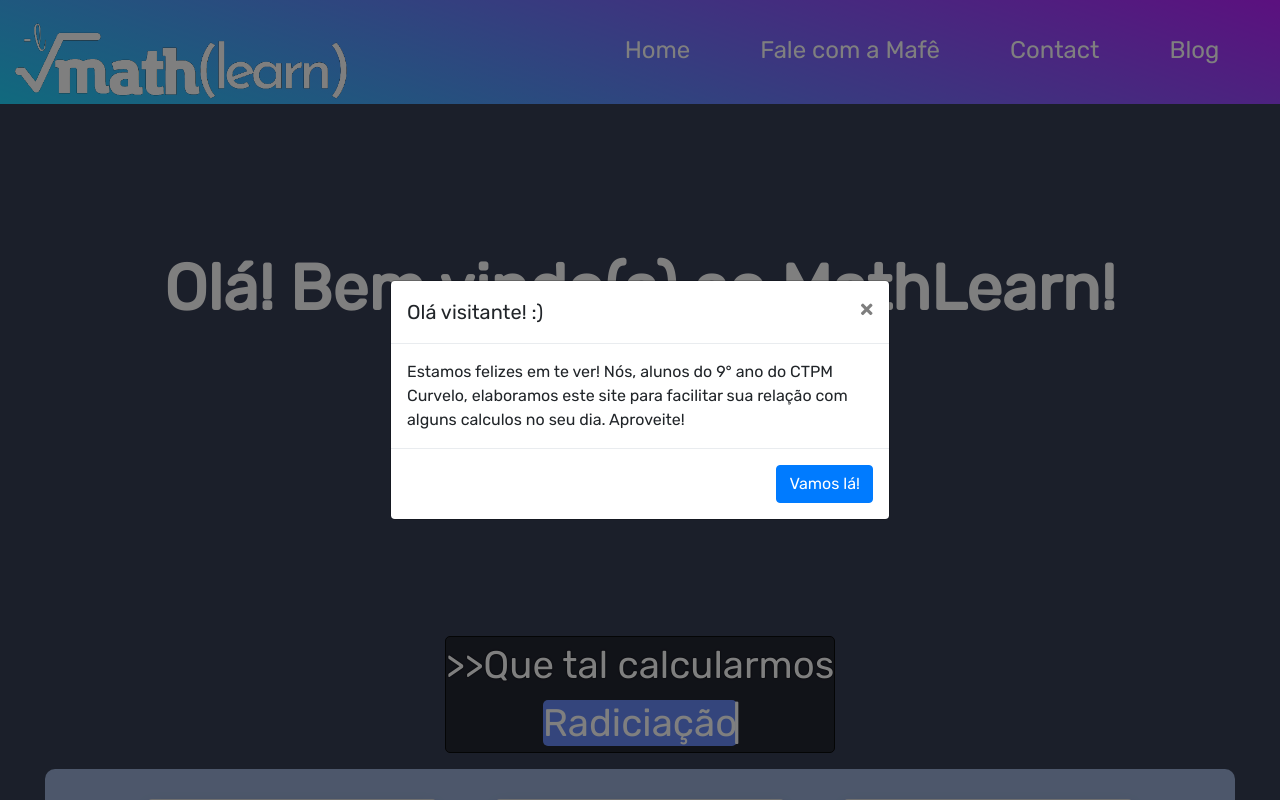
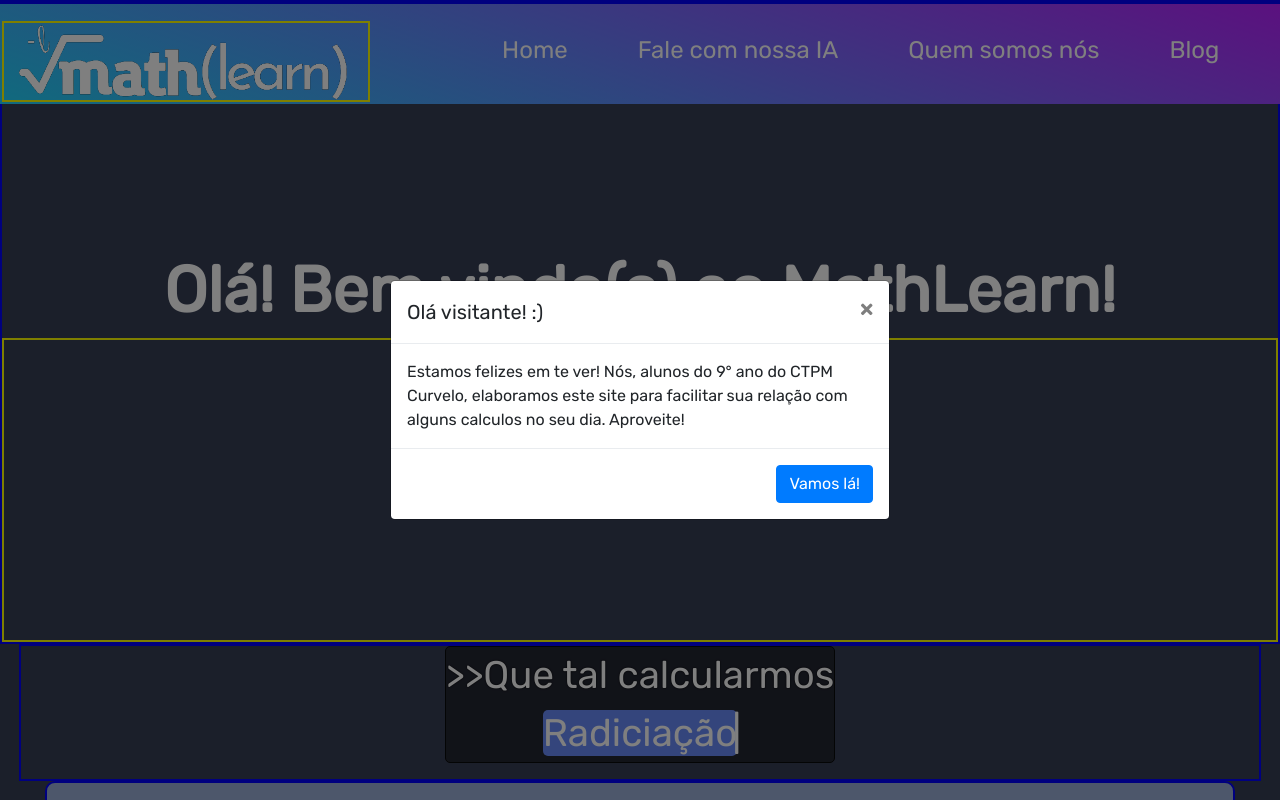
Before and after one commit to guiaraujoreal/calculapramim, a PHP site: page /php/pages/index.php in a window 1280 px wide. Run offline with PHP 8.4, Linux system fonts and the light colour scheme; some libraries are stand-ins or nearby versions.

Commit message:
alteracao de recursos

```diff
--- a/js/animate_bot.js
+++ b/js/animate_bot.js
@@ -2,6 +2,6 @@ document.addEventListener('DOMContentLoaded',() =>{
     new TypeIt("#titulo_page", {
         speed:30,
         loop: false
-    }).type('Olá! Sou a Mafê, sua assistente matemática virtual . Em que posso te ajudar? ',{delay:900})
+    }).type('Olá! Sou a Inteligência Artificial do MathLearn. Em que posso te ajudar? ',{delay:900})
     .go()
 })
--- a/php/includes/cabecalho.php
+++ b/php/includes/cabecalho.php
@@ -14,8 +14,8 @@
         <nav class="nav" id="nav">
             <ul>
                 <li><a href="../pages/index.php">Home</a></li>
-                <li><a href="../pages/bot.php">Fale com a Mafê</a></li>
-                <li><a href="#">Contact</a></li>
+                <li><a href="../pages/bot.php">Fale com nossa IA</a></li>
+                <li><a href="#">Quem somos nós</a></li>
                 <li><a href="#">Blog</a></li>
             </ul>
         </nav>
@@ -27,8 +27,8 @@
         <nav class="nav02">
           <ul>
               <li><a class="item_menu" href="../pages/index.php">Home</a></li>
-              <li><a class="item_menu" href="../pages/bot.php">Fale com a Mafê</a></li>
-              <li><a class="item_menu" href="#">Contact</a></li>
+              <li><a class="item_menu" href="../pages/bot.php">Fale com nossa IA</a></li>
+              <li><a class="item_menu" href="#">Quem somos nós</a></li>
               <li><a class="item_menu" href="#">Blog</a></li>
           </ul>
       </nav>
--- a/php/includes/rodape.php
+++ b/php/includes/rodape.php
@@ -1,4 +1,19 @@
 <link rel="stylesheet" href="../../style/cabecalho-rodape.css">
-<div id="rodape" class="container">
-    <p id="copy">&copy; 2023 Meu Site</p>
+
+<div id="tags_footer" class="container-fluid">
+    <div class="row">
+        <div id="col-1_footer" class="col">
+            <div class="col"><img id="logo_footer" src="../../imgs/logo.png" alt="logotipo"></div>
+            <div class="col">Teste test teste</div>
+        </div>
+    </div>
 </div>
+
+<div id="rodape" class="container-fluid">
+    <div class="row">
+        <div class="col">
+            <p class="copy">&copy;Copyright (2023) - Todos o direitos reservados.</p>
+            <p class="copy"><b>Desenvolvido por João Guilherme</b></p>
+        </div>
+    </div>
+</div>
--- a/php/pages/bot.php
+++ b/php/pages/bot.php
@@ -65,11 +65,11 @@
                 $resposta = '';
                 echo '<div id="resp_geral" class="col col-sm-11 col-md-5 col-11">
                 <div id="area_sub">
-                <div class="label_ label_math"><p class="tag_sub"><b>👤Você enviou:</b></p></div>
+                <div class="label_ label_math"><p class="tag_sub"><b><img class="img_user_response" src="../../imgs/user_img_response.png"> Você enviou:</b></p></div>
                         <div  name="resposta" class="" id="box_resposta_sub">>> '. $texto . '</div>
                         </div>
                 <div id="area_resp">
-                        <div class="label_ label_math"><p class="tag_math"><b>🤖Mafê:</b></p></div>
+                        <div class="label_ label_math"><p class="tag_math"><b>IA:</b></p></div>
                         <div  name="resposta" class="" id="box_resposta">';
 
                 foreach ($paragrafo as $paragrafo) {
@@ -86,7 +86,7 @@
                 <div id="col_perg" class="col col-sm-12 col-md-5 col-12">
                 <form id="form_perg" action="" method="post" class="form-group">
                     <div id="area_perg">
-                        <div class="label_ label_voce"><p class="tag_voce"><b>👤Você:</b></p></div>
+                        <div class="label_ label_voce"><p class="tag_voce"><b><img class="img_user" src="../../imgs/user_img.png">  Você:</b></p></div>
                         <textarea name="pergunta" class="" id="box_pergunta" rows="3" placeholder="Que bom ter você por aqui :)! Pergunte-me algo, como: 'me mostre como calcular a expressão 3x-27²=0'." required></textarea>
                         <div id="botao_send" class="col d-flex justify-content-center"><button>
                                 <div class="svg-wrapper-1">
--- a/style/cabecalho-rodape.css
+++ b/style/cabecalho-rodape.css
@@ -23,9 +23,14 @@ header{
 }
 .container{
   max-width: 100%;
-  bosrder: solid 2px blue
+  border: solid 2px blue
 }
-
+.container-fluid{
+  border: solid 2px blue
+}
+.col{
+  border: solid yellow 2px;
+}
 #logo{
   width: 25rem;
   height: auto;
@@ -214,18 +219,31 @@ a:hover{
   transform: translate(-60%,-30%);
 }
 
-#rodape{
+footer{
   background-color: #21D4FD;
   background-image: linear-gradient(19deg, #21D4FD 0%, #B721FF 100%);
   min-height: 15vh;
   width: 100%;
   clear: both;
+  border-top-left-radius: 45px;
+  border-top-right-radius: 45px;
 }
-#copy{
+#tags_footer{
+  margin-top: 20px;
+}
+#rodape{
+  border-top: solid 1px white;
+}
+.copy{
   color: white;
   text-align: center;
 }
-/* Media Query #logo */
+#logo_footer{
+  width: 13em;
+  height: auto;
+}
+
+/* Media Query #logo #logo_footer */
 @media (min-height: 931px){
   #logo{
     width: 23em;
```
Also changed, not shown: style/bot.css (+9 -0 lines), imgs/user_img.png (added), imgs/user_img_response.png (added).
